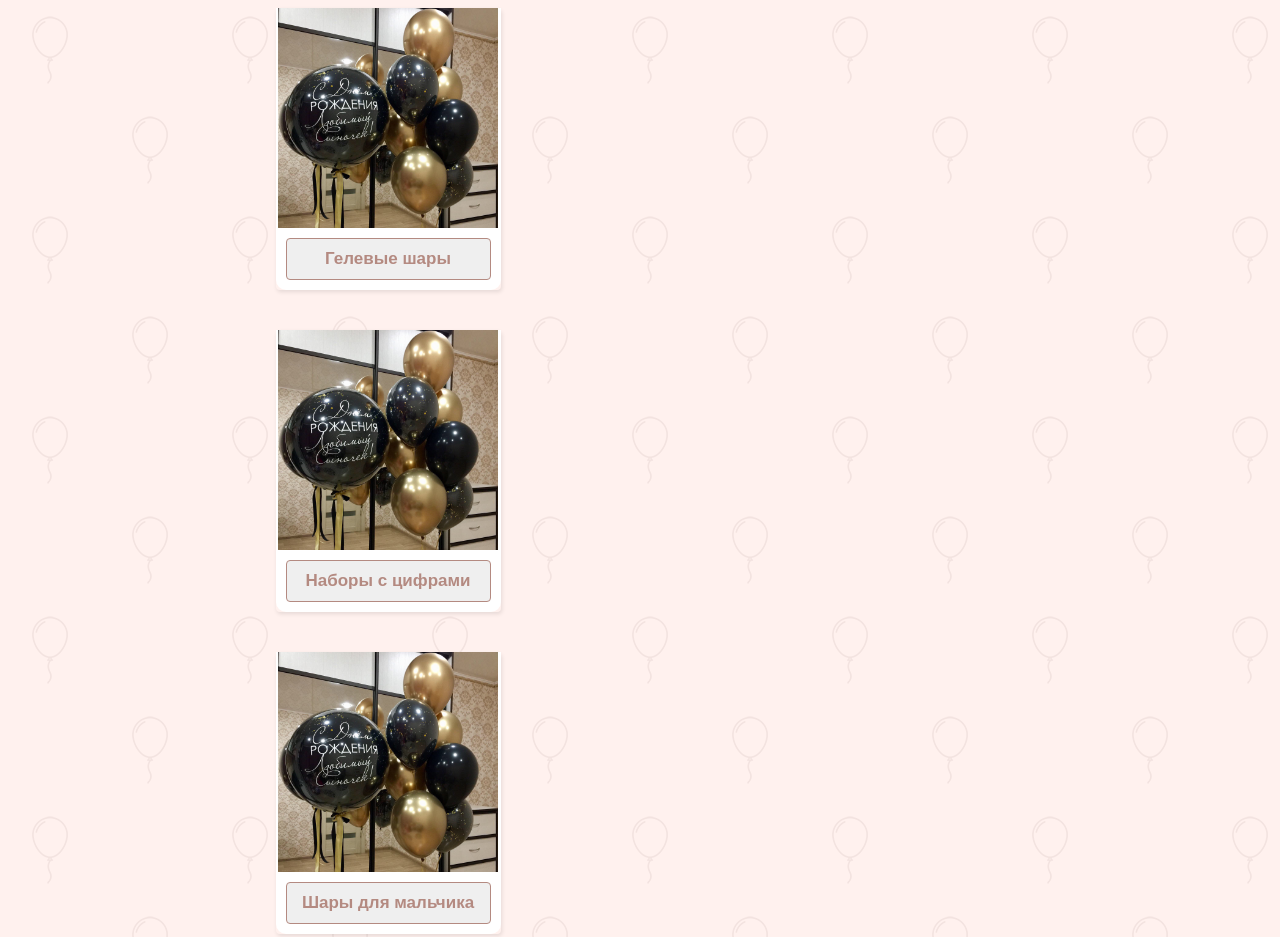
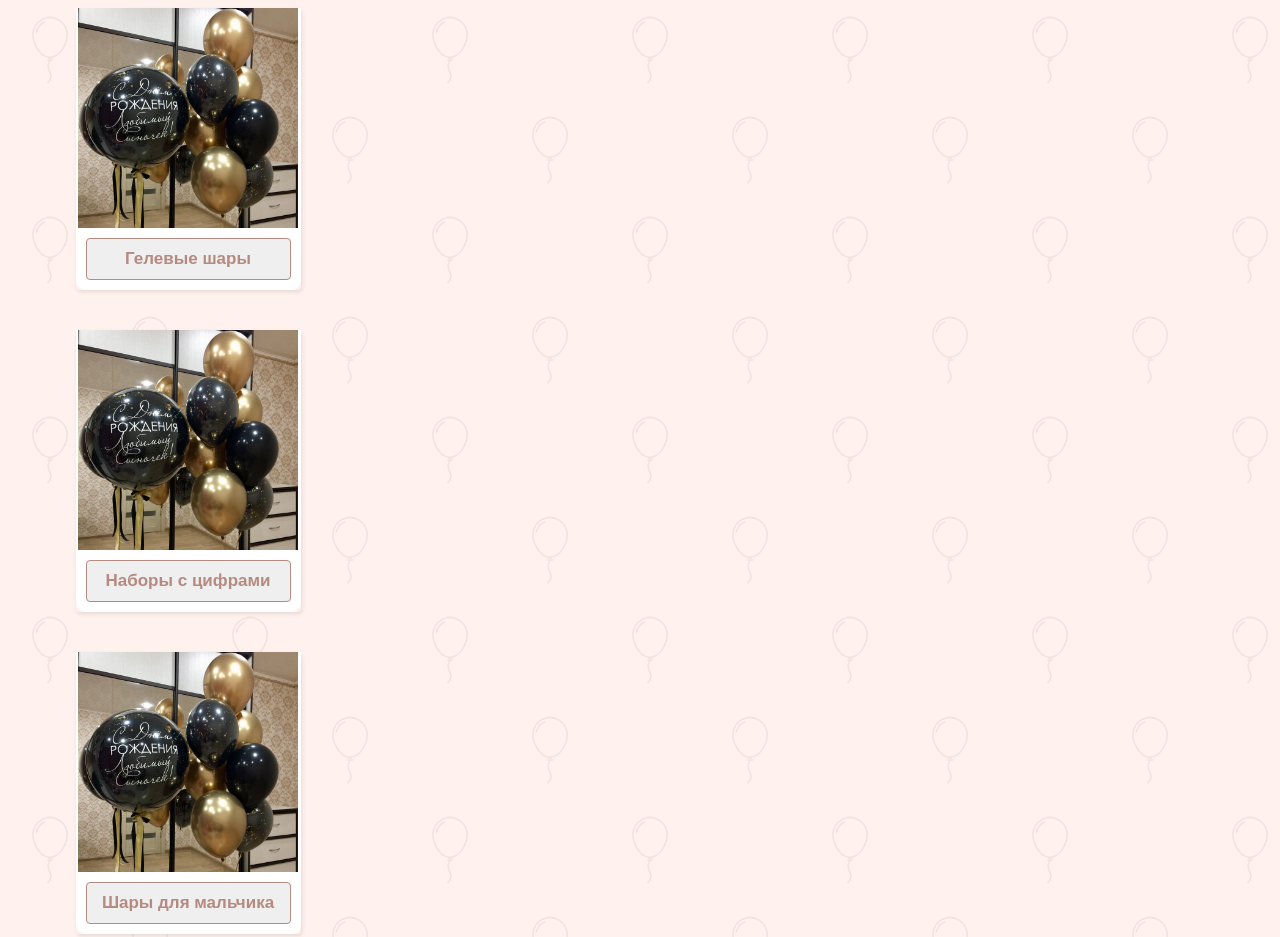
Before and after one commit to itzDaniMax/DaniRep, a plain HTML site: page index.html in a window 1280 px wide. Shown: the top 937 px of the page. Drawn offline with Linux system fonts and the light colour scheme.

Commit message:
Update product-grid.css

```diff
--- a/css/product-grid.css
+++ b/css/product-grid.css
@@ -14,7 +14,6 @@
 }
 
 .card {
-    margin-left: 400px;
     width: 225px;
     min-height: auto;
     box-shadow: 1px 2px 4px rgba(0, 0, 0, 0.1);
```
